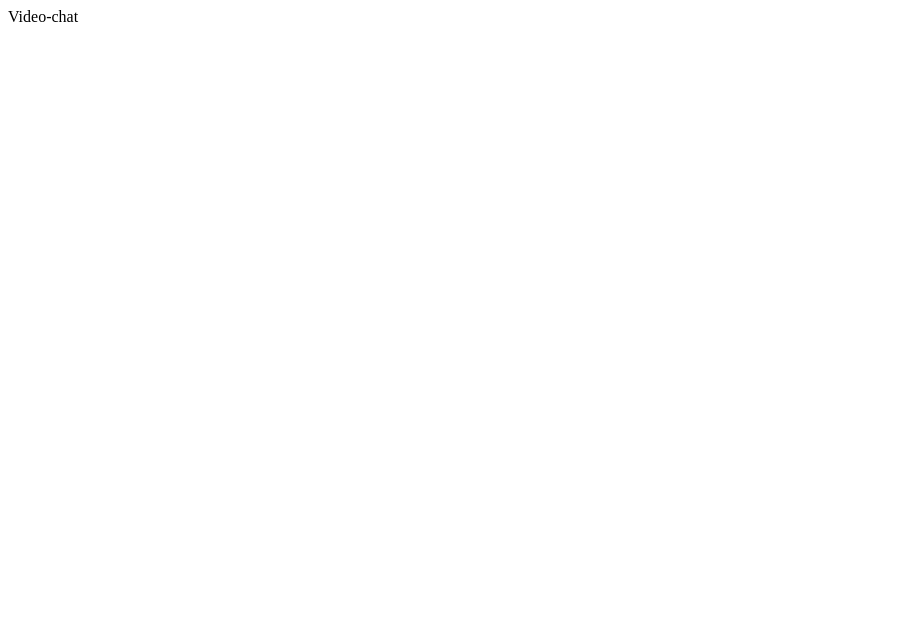
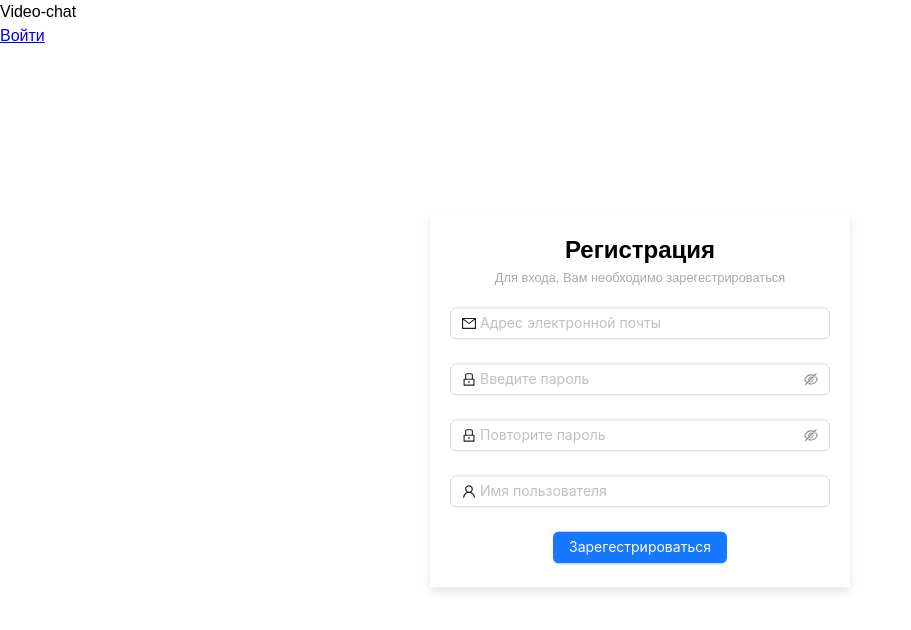
Before and after one commit to h1stil/video-chat, a React (Create React App) app: page /register in a window 1280 px wide. Before the commit this address had no page. Shown: the top 630 px of the page, without its empty margins (0-911 px from the left). Built offline with nearby package versions, Linux system fonts and the light colour scheme.

Commit message:
feat: added registration page

```diff
--- a/package.json
+++ b/package.json
@@ -11,6 +11,7 @@
     "@types/react": "^18.0.27",
     "@types/react-dom": "^18.0.10",
     "@types/react-router-dom": "^5.3.3",
+    "antd": "^5.1.7",
     "react": "^18.2.0",
     "react-dom": "^18.2.0",
     "react-router-dom": "^6.8.0",
--- /dev/null
+++ b/src/App.css
@@ -0,0 +1,60 @@
+*,
+*::before,
+*::after {
+  box-sizing: border-box;
+}
+
+ul[class],
+ol[class] {
+  padding: 0;
+}
+
+body,
+h1,
+h2,
+h3,
+h4,
+p,
+ul[class],
+ol[class],
+li,
+figure,
+figcaption,
+blockquote,
+dl,
+dd {
+  margin: 0;
+}
+
+body {
+  min-height: 100vh;
+  scroll-behavior: smooth;
+  text-rendering: optimizeSpeed;
+  line-height: 1.5;
+  font-family: sans-serif;
+}
+
+ul[class],
+ol[class] {
+  list-style: none;
+}
+
+a:not([class]) {
+  text-decoration-skip-ink: auto;
+}
+
+img {
+  max-width: 100%;
+  display: block;
+}
+
+article > * + * {
+  margin-top: 1em;
+}
+
+input,
+button,
+textarea,
+select {
+  font: inherit;
+}
--- a/src/App.tsx
+++ b/src/App.tsx
@@ -1,13 +1,18 @@
-import React from "react";
+import "./App.css";
+import { Link } from "react-router-dom";
 import { Routes, Route } from "react-router-dom";
+import Register from "./modules/RegistrationForm/components/Register";
+import Login from "./modules/RegistrationForm/components/Login";
 
 function App() {
   return (
     <div>
       <div>Video-chat</div>
+      <Link to="/login">Войти</Link>
       <div>
         <Routes>
-          <Route path="/" element />
+          <Route path="/login" element={<Login />} />
+          <Route path="/register" element={<Register />} />
         </Routes>
       </div>
     </div>
--- /dev/null
+++ b/src/modules/RegistrationForm/components/Login.css
@@ -0,0 +1,22 @@
+.auth__wrapper {
+  max-width: 420px;
+  width: 100%;
+  text-align: center;
+  position: absolute;
+  top: 50%;
+  left: 50%;
+  transform: translate(-50%, -50%);
+  padding: 10px 20px 0 20px;
+  box-shadow: 0px 5px 10px rgba(0, 0, 0, 0.1);
+}
+
+.auth__form_login-button {
+  width: 100%;
+  margin-bottom: 5px;
+}
+
+.hint-text {
+  margin-bottom: 20px;
+  color: darkgray;
+  font-size: 0.8rem;
+}
--- /dev/null
+++ b/src/modules/RegistrationForm/components/Login.tsx
@@ -0,0 +1,66 @@
+import { FC } from "react";
+import { Link } from "react-router-dom";
+import { Button, Form, Input } from "antd";
+import { LockOutlined, UserOutlined } from "@ant-design/icons";
+import "./Login.css";
+
+const Login: FC = () => {
+  const onFinish = (values: any) => {
+    console.log("Received values of form: ", values);
+  };
+  return (
+    <div className="auth__wrapper">
+      <div className="auth__top">
+        <h2 className="auth__top__title">Войти в аккаунт</h2>
+        <p className="hint-text auth__top__text">
+          Пожалуйста, войдите в свой аккаунт
+        </p>
+      </div>
+      <div className="auth__bot">
+        <Form
+          name="normal_login"
+          className="auth__form"
+          initialValues={{ remember: true }}
+          onFinish={onFinish}
+        >
+          <Form.Item
+            name="username"
+            rules={[
+              {
+                required: true,
+                message: "Пожалуйста, введите имя пользователя!",
+              },
+            ]}
+          >
+            <Input
+              prefix={<UserOutlined className="auth__form_item-icon" />}
+              placeholder="Имя пользователя"
+            />
+          </Form.Item>
+          <Form.Item
+            name="password"
+            rules={[{ required: true, message: "Пожалуйста, введите пароль!" }]}
+          >
+            <Input
+              prefix={<LockOutlined className="auth__form_item-icon" />}
+              type="password"
+              placeholder="Пароль"
+            />
+          </Form.Item>
+          <Form.Item>
+            <Button
+              type="primary"
+              htmlType="submit"
+              className="auth__form_login-button"
+            >
+              Войти
+            </Button>
+            или <Link to="/register">Зарегестрируйтесь!</Link>
+          </Form.Item>
+        </Form>
+      </div>
+    </div>
+  );
+};
+
+export default Login;
--- /dev/null
+++ b/src/modules/RegistrationForm/components/Register.css
@@ -0,0 +1,15 @@
+.register__wrapper {
+  max-width: 420px;
+  width: 100%;
+  text-align: center;
+  position: absolute;
+  top: 50%;
+  left: 50%;
+  transform: translate(-50%, -50%);
+  padding: 20px 20px 0 20px;
+  box-shadow: 0px 5px 10px rgba(0, 0, 0, 0.1);
+}
+
+.register__success {
+  margin: 90px 0;
+}
--- /dev/null
+++ b/src/modules/RegistrationForm/components/Register.tsx
@@ -0,0 +1,134 @@
+import { FC } from "react";
+import { Button, Form, Input } from "antd";
+import {
+  LockOutlined,
+  UserOutlined,
+  MailOutlined,
+  CheckOutlined,
+} from "@ant-design/icons";
+
+import "./Register.css";
+
+const Register: FC = () => {
+  const [form] = Form.useForm();
+
+  const onFinish = (values: any) => {
+    console.log("Received values of form: ", values);
+  };
+  const registrSuccess = false;
+  return (
+    <div className="register__wrapper">
+      <h2 className="register__title">Регистрация</h2>
+      <p className="hint-text register__text">
+        Для входа, Вам необходимо зарегестрироваться
+      </p>
+      {registrSuccess ? (
+        <div className="register__success">
+          <div>
+            <CheckOutlined
+              style={{ fontSize: "3rem", color: "#08c", margin: "10px 0" }}
+            />
+          </div>
+          <h3>Подтвердите свой аккаунт</h3>
+          <p className="hint-text">
+            На Вашу почту отправлено письмо с ссылкой на подтверждение!
+          </p>
+        </div>
+      ) : (
+        <Form
+          form={form}
+          name="register"
+          onFinish={onFinish}
+          style={{ maxWidth: 600 }}
+          scrollToFirstError
+        >
+          <Form.Item
+            name="email"
+            label=""
+            rules={[
+              {
+                type: "email",
+                message: "Введен неверный адрес электронной почты!",
+              },
+              {
+                required: true,
+                message: "Пожалуйста, введите адрес электронной почты!",
+              },
+            ]}
+          >
+            <Input
+              placeholder="Адрес электронной почты"
+              prefix={<MailOutlined />}
+            />
+          </Form.Item>
+
+          <Form.Item
+            name="password"
+            label=""
+            rules={[
+              {
+                required: true,
+                message: "Пожалуйста, введите пароль!",
+              },
+            ]}
+            hasFeedback
+          >
+            <Input.Password
+              placeholder="Введите пароль"
+              prefix={<LockOutlined />}
+            />
+          </Form.Item>
+
+          <Form.Item
+            name="confirm"
+            label=""
+            dependencies={["password"]}
+            hasFeedback
+            rules={[
+              {
+                required: true,
+                message: "Пожалуйста, подтвердите пароль!",
+              },
+              ({ getFieldValue }) => ({
+                validator(_, value) {
+                  if (!value || getFieldValue("password") === value) {
+                    return Promise.resolve();
+                  }
+                  return Promise.reject(new Error("Пароли не совпадают!"));
+                },
+              }),
+            ]}
+          >
+            <Input.Password
+              placeholder="Повторите пароль"
+              prefix={<LockOutlined />}
+            />
+          </Form.Item>
+
+          <Form.Item
+            name="nickname"
+            label=""
+            tooltip="Это имя будут видеть другие пользователи"
+            rules={[
+              {
+                required: true,
+                message: "Пожалуйста, введите имя пользователя!",
+                whitespace: true,
+              },
+            ]}
+          >
+            <Input placeholder="Имя пользователя" prefix={<UserOutlined />} />
+          </Form.Item>
+
+          <Form.Item>
+            <Button type="primary" htmlType="submit">
+              Зарегестрироваться
+            </Button>
+          </Form.Item>
+        </Form>
+      )}
+    </div>
+  );
+};
+
+export default Register;
```
Also changed, not shown: src/modules/RegistrationForm/index.tsx (added, +7 -0 lines), 1 other file (tests, documents, lock files or other folders).
